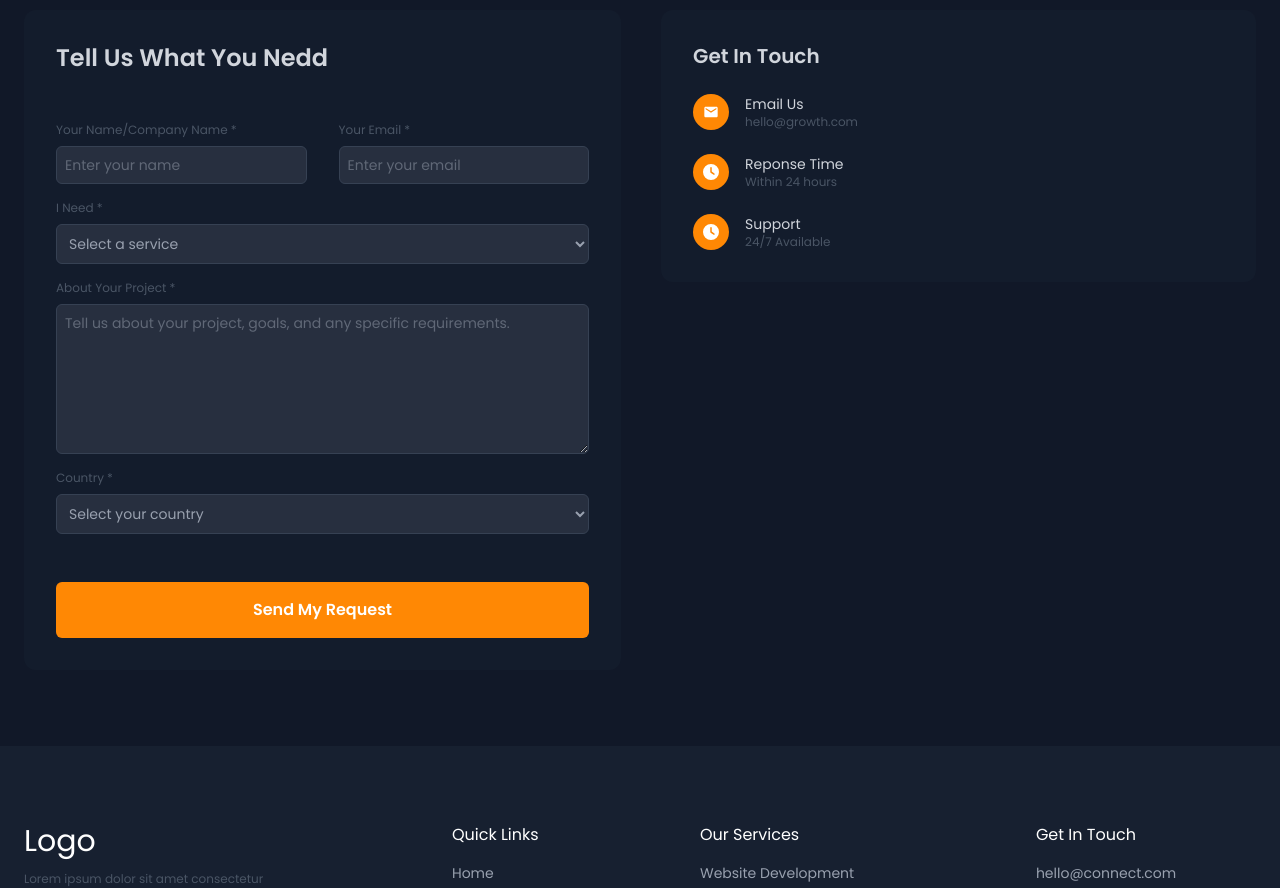
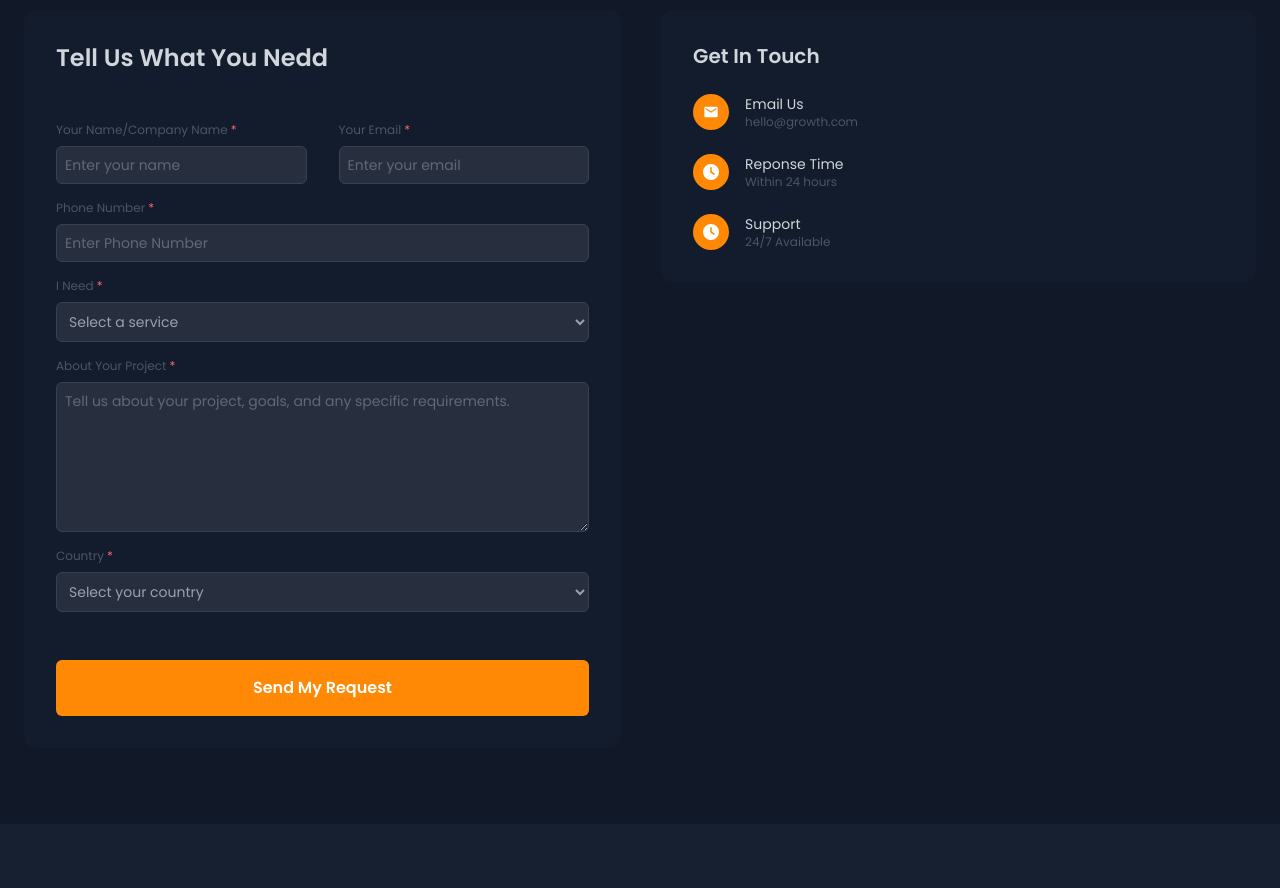
Before and after one commit to iamamanprajapati/Startup, a React (Vite) app: page / in a window 1280 px wide. Shown: the part 8600-9488 px from the top of the page. Built offline with nearby package versions, Linux system fonts and the light colour scheme.

Commit message:
Phone number field added

```diff
--- a/src/components/ContactForm.jsx
+++ b/src/components/ContactForm.jsx
@@ -6,12 +6,13 @@ const ContactForm = () => {
 
     const [name,setName] = useState('')
     const [email,setEmail] = useState('')
+    const [phoneNumber,setPhoneNumber] = useState('')
     const [service,setService] = useState('')
     const [about,setAbout] = useState('')
     const [country,setCountry] = useState('')
     const[loading,setLloading] = useState(false);
 
-    const formData =  {name,email,service,about,country}
+    const formData =  {name,email,phoneNumber,service,about,country}
     const handleSubmit =async(e)=>{
         e.preventDefault();
         setLloading(true);
@@ -33,6 +34,7 @@ const ContactForm = () => {
       setAbout("");
       setService("");
       setCountry("");
+      setPhoneNumber("")
       setLloading(false);
         }
 
@@ -47,7 +49,7 @@ const ContactForm = () => {
       <div className="flex flex-col sm:flex-row justify-between items-center gap-8 mt-12">
         <div className="flex flex-col w-full">
           <label htmlFor="name" className="text-xs text-gray-600">
-            Your Name/Company Name <span>*</span>{" "}
+            Your Name/Company Name <span className="text-red-400">*</span>{" "}
           </label>
           <input
             type="text"
@@ -60,7 +62,7 @@ const ContactForm = () => {
         </div>
         <div className="flex flex-col w-full">
           <label htmlFor="email" className="text-xs text-gray-600">
-            Your Email <span>*</span>{" "}
+            Your Email <span className="text-red-400">*</span>{" "}
           </label>
           <input
             type="email"
@@ -74,8 +76,22 @@ const ContactForm = () => {
       </div>
 
       <div className="flex flex-col w-full mt-4">
+          <label htmlFor="email" className="text-xs text-gray-600">
+            Phone Number <span className="text-red-400">*</span>{" "}
+          </label>
+          <input
+            type="text"
+            placeholder="Enter Phone Number"
+            required
+            onChange={(e)=>setPhoneNumber(e.target.value)}
+            value={phoneNumber}
+            className="w-full p-2 outline-none border-gray-700 bg-gray-300/10 border-[1px] rounded-md mt-2 text-gray-400 text-sm "
+          />
+        </div>
+
+      <div className="flex flex-col w-full mt-4">
           <label htmlFor="name" className="text-xs text-gray-600">
-            I Need <span>*</span>{" "}
+            I Need <span className="text-red-400">*</span>{" "}
           </label>
             <select
             required
@@ -93,7 +109,7 @@ const ContactForm = () => {
 
          <div className="flex flex-col w-full mt-4">
           <label htmlFor="email" className="text-xs text-gray-600">
-            About Your Project <span>*</span>{" "}
+            About Your Project <span className="text-red-400">*</span>{" "}
           </label>
           <textarea
             type="text"
@@ -109,7 +125,7 @@ const ContactForm = () => {
 
       <div className="flex flex-col w-full mt-4">
           <label htmlFor="name" className="text-xs text-gray-600">
-            Country <span>*</span>{" "}
+            Country <span className="text-red-400">*</span>{" "}
           </label>
             <select
             required
--- a/src/components/QueryCard.jsx
+++ b/src/components/QueryCard.jsx
@@ -56,7 +56,8 @@ const QueryCard = ({data,onDelete}) => {
       </div>
     <p className='text-xl'>Name : {data.name}</p>
     <p>Email : {data.email}</p>
-    <p>Service:  {data.service}</p>
+    <p>Email : {data.phoneNumber}</p>
+    <p>Service :  {data.service}</p>
     <p>Country : {data.country}</p>
     <p>Message : {data.projectDetail}</p>
     <span className='text-sm text-gray-600'>Date : {deteFormater(data.createdAt)}</span>
```
